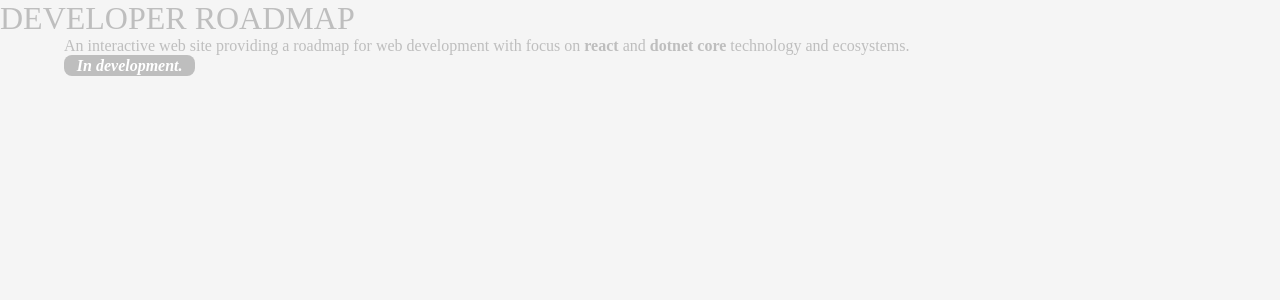
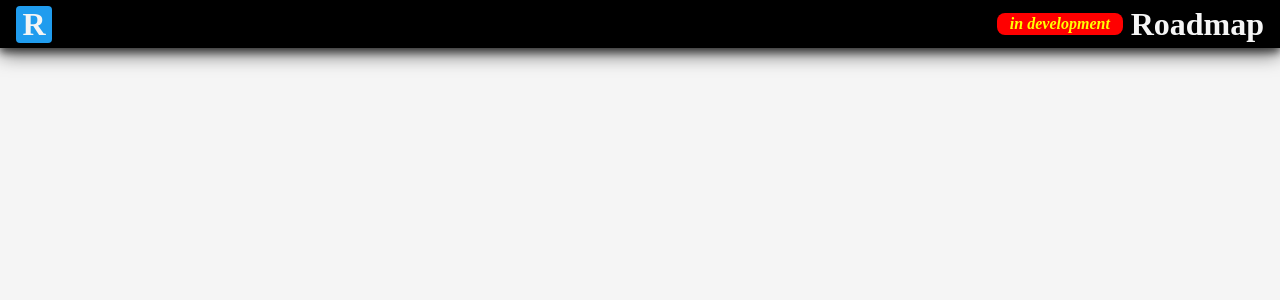
Before and after one commit to fndaraujo/dev-roadmap, a Next.js app: page / in a window 1280 px wide. Shown: the top 300 px of the page. Built offline with nearby package versions, Linux system fonts and the light colour scheme.

Commit message:
Add header

```diff
--- /dev/null
+++ b/src/components/header/index.jsx
@@ -0,0 +1,15 @@
+import { StyledHeader } from 'src/components/header/style'
+
+export default function Header({ title }) {
+  return (
+    <StyledHeader>
+      <div className="container-logo">
+        <div>r</div>
+      </div>
+      <div className="container-title">
+        <div className="notice-in-development">in development</div>
+        <h1>{title}</h1>
+      </div>
+    </StyledHeader>
+  )
+}
--- /dev/null
+++ b/src/components/header/style.js
@@ -0,0 +1,48 @@
+import styled from 'styled-components'
+
+export const StyledHeader = styled.header`
+  display: flex;
+  align-items: center;
+  padding: 1rem;
+  height: 3rem;
+  gap: 1rem;
+  background-color: black;
+  box-shadow: 0 0.25rem 0.5rem 0 rgba(0, 0, 0, 0.6),
+    0 0.4rem 1.2rem 0 rgba(0, 0, 0, 0.56);
+
+  position: fixed;
+  width: 100%;
+  top: 0;
+
+  h1 {
+    font-size: 2rem;
+    font-weight: bolder;
+    text-transform: capitalize;
+  }
+
+  .container-logo {
+    padding: 0 0.4rem;
+    border-radius: 4px;
+    background-color: #209cee;
+    color: whitesmoke;
+    font-size: 2rem;
+    font-weight: bolder;
+    text-transform: uppercase;
+  }
+  .container-title {
+    display: flex;
+    align-items: center;
+    gap: 0.5rem;
+    margin-left: auto;
+    color: whitesmoke;
+  }
+  .notice-in-development {
+    padding: 0.1rem 0.8rem;
+    background-color: red;
+    color: yellow;
+    max-width: fit-content;
+    border-radius: 8px;
+    font-style: italic;
+    font-weight: bold;
+  }
+`
--- a/src/pages/index.jsx
+++ b/src/pages/index.jsx
@@ -1,44 +1,16 @@
 import Head from 'next/head'
+
+import Header from 'src/components/header'
 
 import appConfig from '/devroadmap.config'
 
-import styled from 'styled-components'
-
-const StyledHome = styled.div`
-  color: #bebebe;
-
-  h1 {
-    text-transform: uppercase;
-  }
-  p {
-    margin-left: 4rem;
-  }
-
-  .in-development-notice {
-    padding: 0.1rem 0.8rem;
-    background-color: #bebebe;
-    color: white;
-    max-width: fit-content;
-    border-radius: 8px;
-    font-style: italic;
-    font-weight: bold;
-  }
-`
 export default function Home() {
   return (
     <>
       <Head>
         <title>{appConfig.app.product}</title>
       </Head>
-      <StyledHome>
-        <h1>developer roadmap</h1>
-        <p>
-          An interactive web site providing a roadmap for web development with
-          focus on <strong>react</strong> and <strong>dotnet core</strong>{' '}
-          technology and ecosystems.
-        </p>
-        <p className="in-development-notice">In development.</p>
-      </StyledHome>
+      <Header title={appConfig.app.product} />
     </>
   )
 }
```
